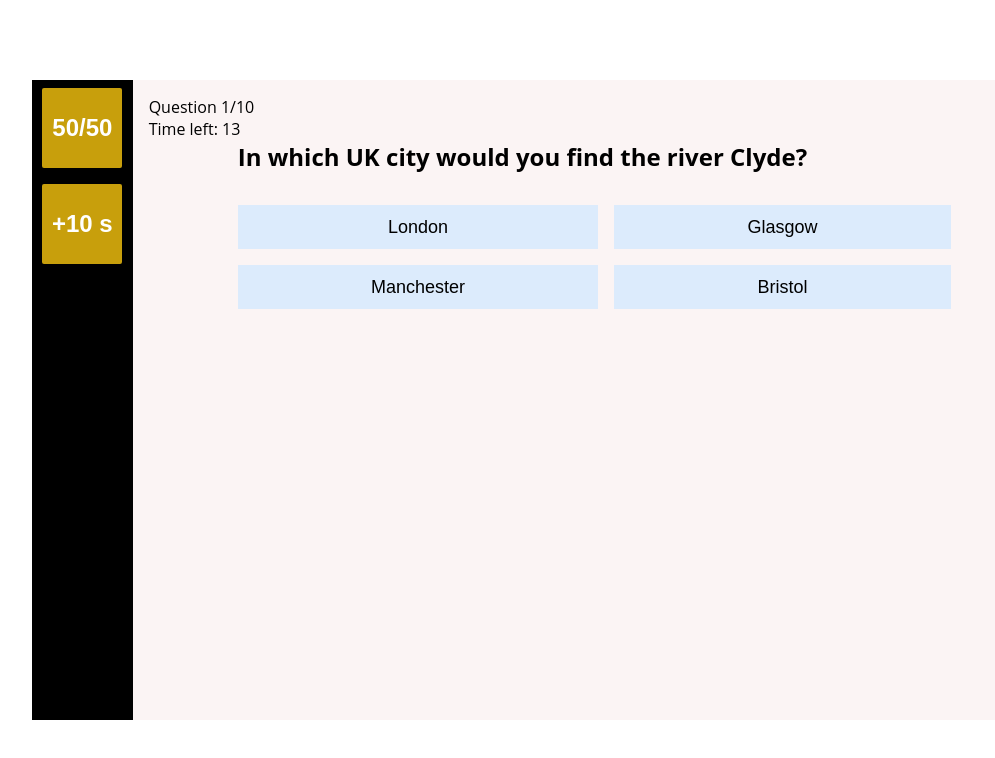
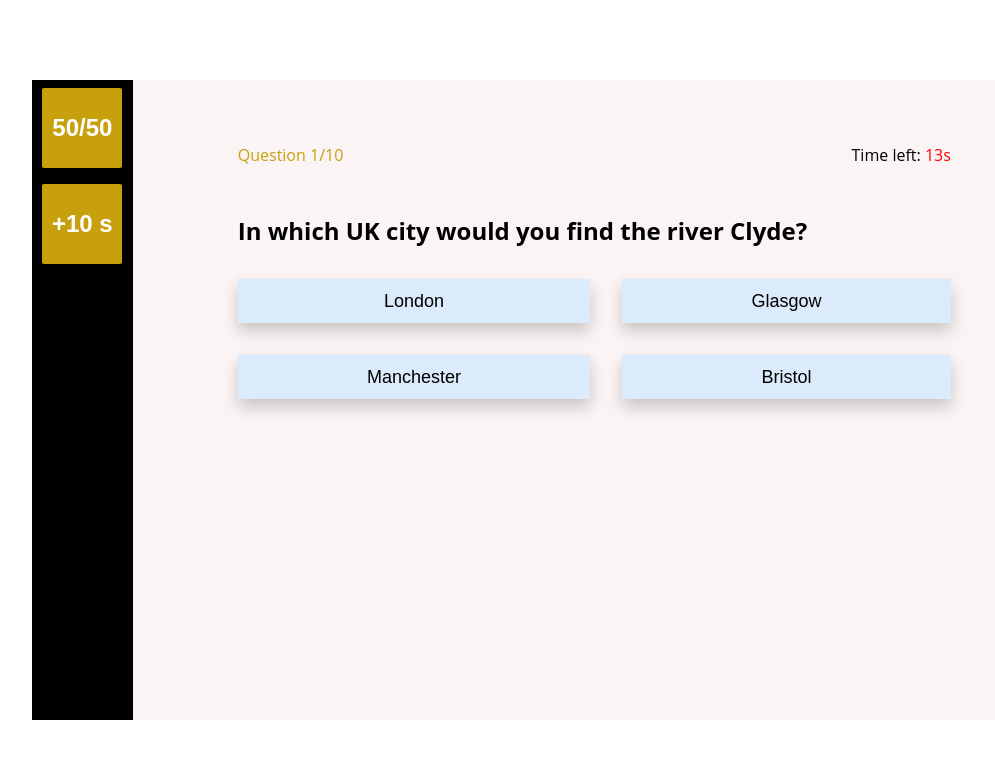
Before and after one commit to emmaero/quiz, a React (Create React App) app: page / in a window 1280 px wide. Both pictures are taken after a click on the button "Start". Shown: the top 758 px of the page, without its empty margins (96-1091 px from the left). Built offline with nearby package versions, Linux system fonts and the light colour scheme.

Commit message:
app test

```diff
--- a/src/components/LifeLine.jsx
+++ b/src/components/LifeLine.jsx
@@ -1,5 +1,5 @@
 import { useQuiz } from "../states/QuizProvider";
-
+import { TAKE_TWO_AWAY, PLUS_TENS } from "../data/constants";
 export default function LifeLine() {
   const { quiz, dispatch } = useQuiz();
   const { takeTwoAway, plusTens } = quiz;
@@ -7,7 +7,7 @@ export default function LifeLine() {
     <div className="lifeline-bar">
       <button
         onClick={() => {
-          dispatch({ type: "TAKE_TWO_AWAY" });
+          dispatch({ type: TAKE_TWO_AWAY });
         }}
         disabled={takeTwoAway}
       >
@@ -15,7 +15,7 @@ export default function LifeLine() {
       </button>
       <button
         onClick={() => {
-          dispatch({ type: "PLUS_TENS" });
+          dispatch({ type: PLUS_TENS });
         }}
         disabled={plusTens}
       >
--- a/src/components/Quiz.jsx
+++ b/src/components/Quiz.jsx
@@ -1,17 +1,17 @@
-
 import { useQuiz } from "../states/QuizProvider";
 import QuizStatus from "./QuizStatus";
 import Summary from "./Summary";
+import { CHOOSE_ANSWER } from "../data/constants";
 
 export default function Quiz() {
   const { quiz, dispatch } = useQuiz();
-  const { questions, quizIndex, showSummary} = quiz;
+  const { questions, quizIndex, showSummary } = quiz;
   const currentQuiz = questions[quizIndex];
   const answerOptions = currentQuiz.options.map((item) => (
     <button
       onClick={() =>
         dispatch({
-          type: "CHOOSE_ANSWER",
+          type: CHOOSE_ANSWER,
           payload: item,
         })
       }
--- a/src/components/QuizStatus.jsx
+++ b/src/components/QuizStatus.jsx
@@ -1,20 +1,23 @@
 import React, { useEffect } from "react";
 import { useQuiz } from "../states/QuizProvider";
+import { DECREASE_TIMER } from "../data/constants";
 
 export default function QuizStatus() {
   const { quiz, dispatch } = useQuiz();
   const { questions, quizIndex, timer } = quiz;
   useEffect(() => {
-    let timerId = setInterval(() => {
-      dispatch({ type: "DECREASE_TIMER" });
+    setInterval(() => {
+      dispatch({ type: DECREASE_TIMER });
     }, 1000);
   }, []);
   return (
-    <div>
-      <p>
+    <div className="quiz-status">
+      <p className="left">
         Question {quizIndex + 1}/{questions.length}
       </p>
-      <p>Time left: {timer}</p>
+      <p className="right">
+        Time left: <span>{timer}s</span>
+      </p>
     </div>
   );
 }
--- a/src/components/StartScreen.jsx
+++ b/src/components/StartScreen.jsx
@@ -1,4 +1,5 @@
 import { useQuiz } from "../states/QuizProvider";
+import { START } from "../data/constants";
 
 export default function StartScreen() {
   const { dispatch } = useQuiz();
@@ -6,7 +7,9 @@ export default function StartScreen() {
   return (
     <div className="start-screen">
       <h1>Click on start button to begin begin test</h1>
-      <button onClick={() => dispatch({ type: "START" })}>Start</button>
+      <button data-testid="start" onClick={() => dispatch({ type: START })}>
+        Start
+      </button>
     </div>
   );
 }
--- /dev/null
+++ b/src/data/constants.js
@@ -0,0 +1,7 @@
+export const NEXT_QUESTION = "NEXT_QUESTION";
+export const RESTART = "RESTART";
+export const CHOOSE_ANSWER = "CHOOSE_ANSWER";
+export const TAKE_TWO_AWAY = "TAKE_TWO_AWAY";
+export const PLUS_TENS = "PLUS_TENS";
+export const DECREASE_TIMER = "DECREASE_TIMER";
+export const START = "START";
--- a/src/states/QuizProvider.jsx
+++ b/src/states/QuizProvider.jsx
@@ -5,8 +5,10 @@ import quizData from "../data/quizData.json";
 
 const initialState = quizState(quizData);
 const QuizContext = createContext(initialState);
-export function QuizProvider({ children }) {
-  const [quiz, dispatch] = useReducer(quizReducer, initialState);
+export function QuizProvider({ children, state }) {
+  if (state === undefined) state = {...initialState};
+  if (state === null) state = {...initialState};
+  const [quiz, dispatch] = useReducer(quizReducer, state);
   return (
     <QuizContext.Provider value={{ quiz, dispatch }}>
       {children}
--- a/src/states/quizReducer.js
+++ b/src/states/quizReducer.js
@@ -1,21 +1,30 @@
 import { quizState, shuffled } from "../scripts/listManager";
 import quizData from "../data/quizData.json";
+import {
+  NEXT_QUESTION,
+  RESTART,
+  CHOOSE_ANSWER,
+  TAKE_TWO_AWAY,
+  PLUS_TENS,
+  DECREASE_TIMER,
+  START,
+} from "../data/constants";
 const initialState = quizState(quizData);
 function quizReducer(state, action) {
   switch (action.type) {
-    case "NEXT_QUESTION":
+    case NEXT_QUESTION:
       return nextQuestion(state);
-    case "RESTART":
+    case RESTART:
       return { ...initialState };
-    case "CHOOSE_ANSWER":
+    case CHOOSE_ANSWER:
       return chooseAnswer(state, action);
-    case "TAKE_TWO_AWAY":
+    case TAKE_TWO_AWAY:
       return takeTwoAway(state);
-    case "PLUS_TENS":
+    case PLUS_TENS:
       return plusTens(state);
-    case "DECREASE_TIMER":
+    case DECREASE_TIMER:
       return decreaseTimer(state);
-    case "START":
+    case START:
       return start(state);
     default:
       throw new Error("Action not found");
@@ -60,7 +69,7 @@ function takeTwoAway(state) {
   return { ...state, takeTwoAway: true };
 }
 function decreaseTimer(state) {
-  if (state.timer === 0) return nextQuestion(state);
+  if (state.timer === 1) return nextQuestion(state);
   return { ...state, timer: state.timer - 1 };
 }
 function plusTens(state) {
--- a/src/styles/layout.scss
+++ b/src/styles/layout.scss
@@ -50,6 +50,7 @@ p {
   position: relative;
   width: 100%;
   height: 100%;
+  padding: 2rem;
   background-color: $color-white-bg;
   display: flex;
   flex-direction: column;
--- a/src/styles/quiz.scss
+++ b/src/styles/quiz.scss
@@ -8,13 +8,30 @@
       display: grid;
       margin-top: 2rem;
       grid-template-columns: auto;
-      gap: 1rem;
+      gap: 2rem;
       button {
         height: 44px;
         background-color: $color-blue-light;
         border: none;
         font-size: $font-p;
+        cursor: pointer;
+        box-shadow: 0px 8px 16px 0px rgba(0, 0, 0, 0.2);
       }
+    }
+  }
+}
+.quiz-status {
+  display: flex;
+  flex-direction: row;
+  width: 80%;
+  justify-content: space-between;
+  margin: 3rem auto;
+  .left {
+    color: $color-orange;
+  }
+  .right {
+    span {
+      color: red;
     }
   }
 }
```
Also changed, not shown: 2 other files (tests, documents, lock files or other folders).
